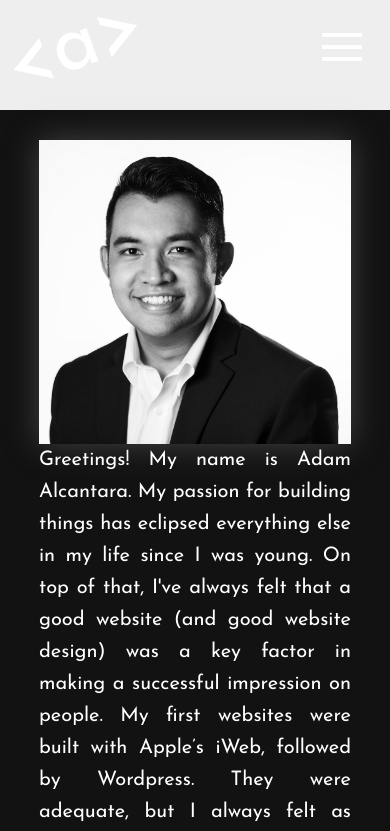
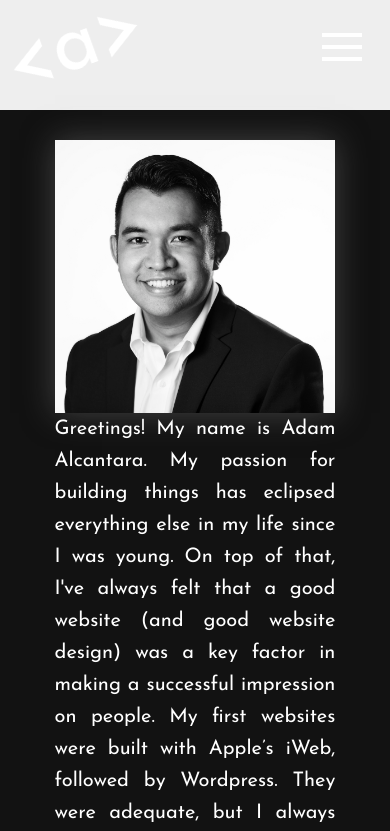
Before and after one commit to adamalcantara/alcantara_dev, a React (Create React App) app: page /about in a window 390 px wide. Shown: the top 831 px of the page. Built offline with nearby package versions, Linux system fonts and the light colour scheme.

Commit message:
About page media query added

```diff
--- a/src/Pages/About/About.css
+++ b/src/Pages/About/About.css
@@ -1,6 +1,8 @@
-/* #contactPage {
+#aboutPage {
     width: 80%;
-} */
+    margin-left: auto;
+    margin-right: auto;
+}
 
 #bio {
     font-size: 20px;
@@ -60,6 +62,9 @@ p {
 }
 
 @media screen and (max-width: 768px) {
+    #aboutPage {
+        width: 90%;
+    }
     #aboutSection {
         display: flex;
         flex-direction: column;
--- a/src/Pages/About/About.js
+++ b/src/Pages/About/About.js
@@ -5,7 +5,7 @@ import Resume from "../../Assets/Adam_Alcantara_coding_resume.pdf"
 
 const About = () => {
     return (
-        <div id="contactPage">
+        <div id="aboutPage">
             <div id="aboutSection">
                 <img src={Headshot} id="headshot" alt="Adam's headshot photo"></img>
                 <p id="bio">Greetings! My name is Adam Alcantara. My passion for building things has eclipsed everything else in my life since I was young.  On top of that, I've always felt that a good website (and good website design) was a key factor in making a successful impression on people.  My first websites were built with Apple’s iWeb, followed by Wordpress.  They were adequate, but I always felt as though I wanted to do more, and that coding websites from scratch was the only way to get there.  Needless to say, I have always been fascinated with the potential that web development has to offer.
```
